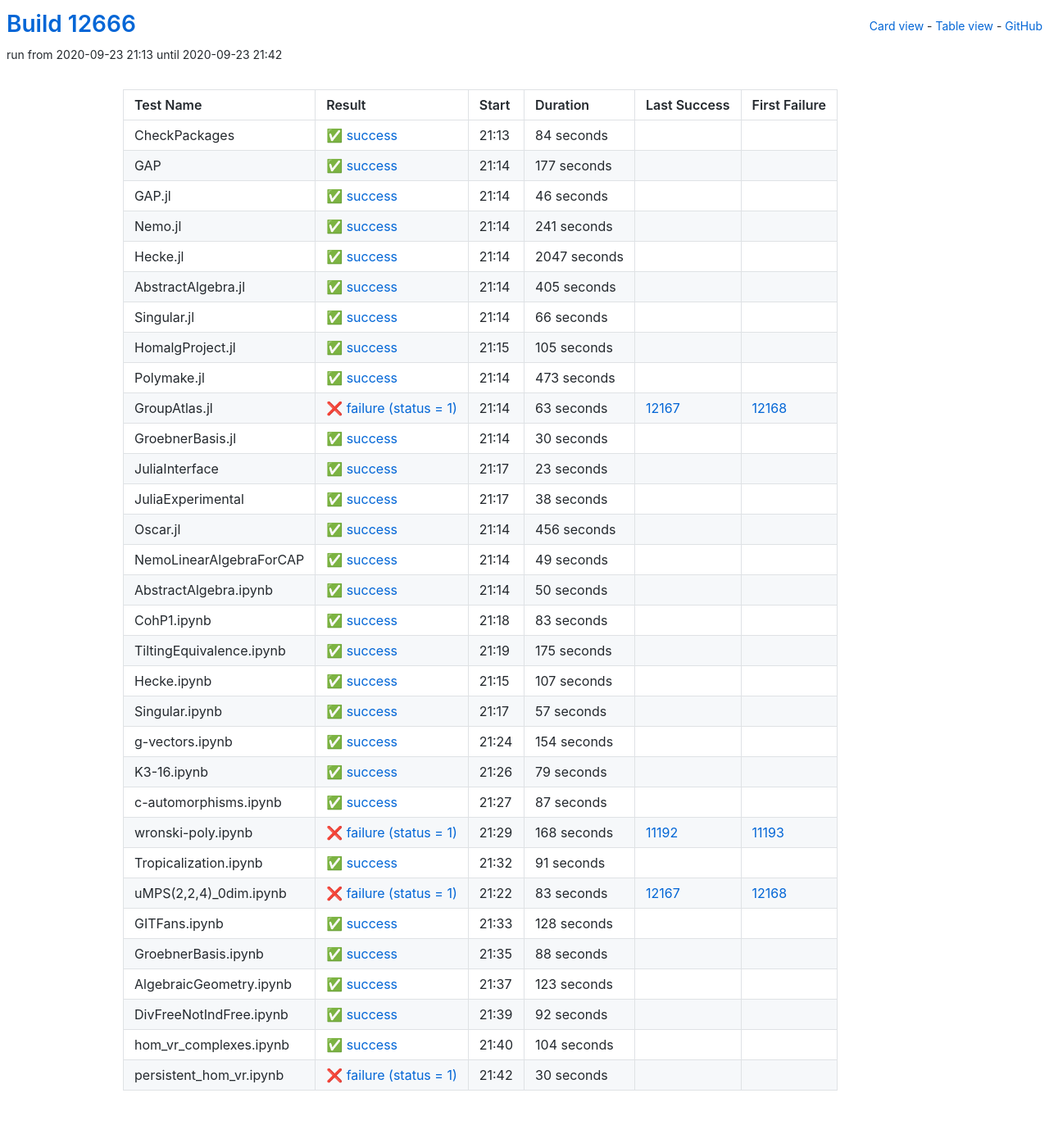
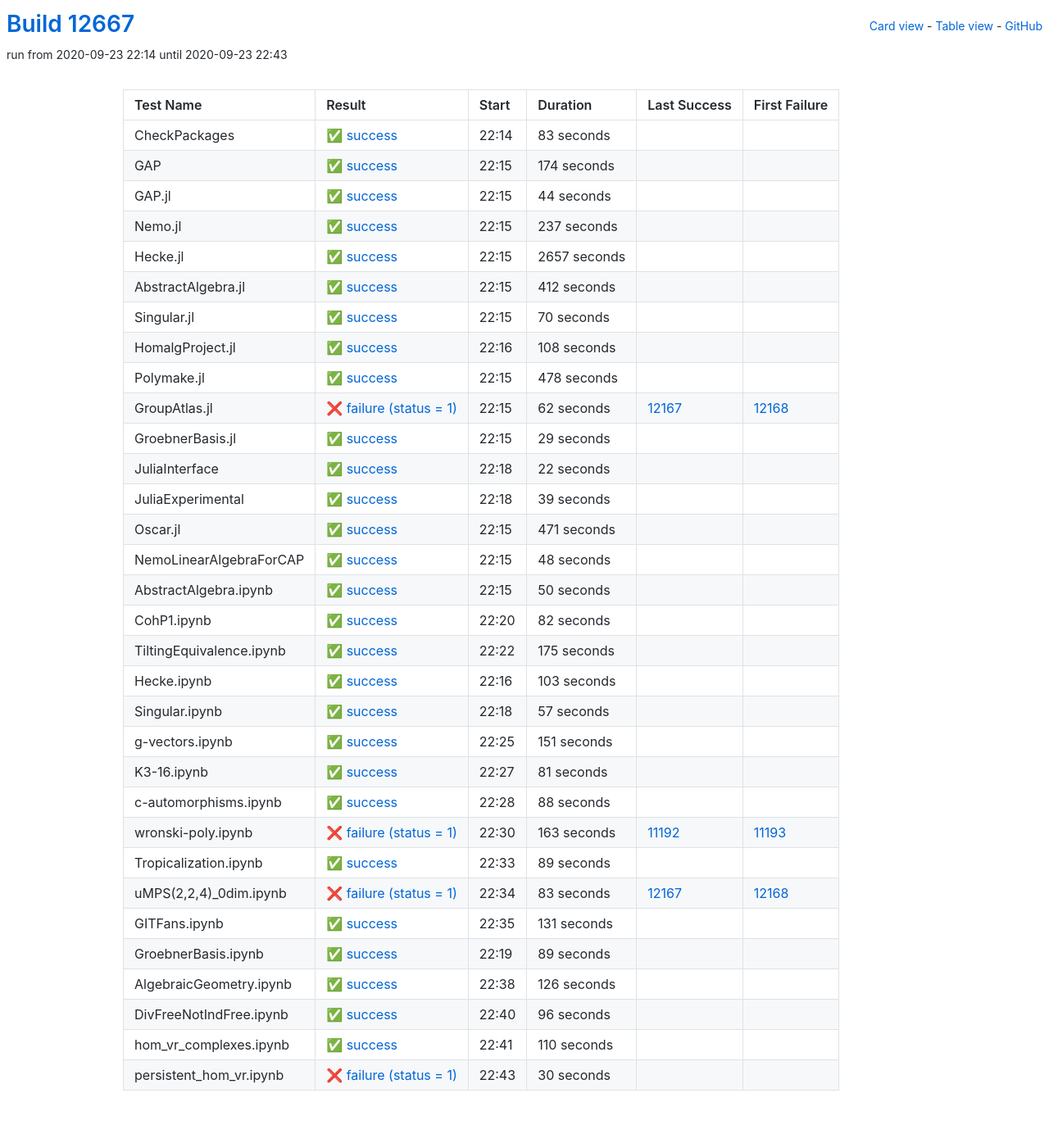
Before and after one commit to oscar-system/oscar-ci-status, a Jekyll site: the page built from table.html, in a window 1280 px wide. Shown: the whole page at 82% size. Built offline with Jekyll 4.4.1, drawn with Linux system fonts in a browser that asks for light colours.

Commit message:
Build #12667

```diff
--- a/_data/ci.yml
+++ b/_data/ci.yml
@@ -1,6 +1,6 @@
 ---
-build: 12666
-build_url: https://oscarci.mathematik.uni-kl.de/job/oscar/12666/
+build: 12667
+build_url: https://oscarci.mathematik.uni-kl.de/job/oscar/12667/
 job: oscar
 organization: oscar-system
 repo: oscar-ci-status
@@ -8,188 +8,188 @@
 tests:
 - name: CheckPackages
   id: checkpackages
-  log: https://oscarci.mathematik.uni-kl.de/job/oscar/12666/artifact/logs/build-12666/CheckPackages.log
-  start: 2020-09-23 21:13
+  log: https://oscarci.mathematik.uni-kl.de/job/oscar/12667/artifact/logs/build-12667/CheckPackages.log
+  start: 2020-09-23 22:14
   success: true
   exitcode: 0
   status: success
-  duration: 84
+  duration: 83
   last_success: false
   last_success_url:
   first_failure: false
   first_failure_url:
 - name: GAP
   id: gap
-  log: https://oscarci.mathematik.uni-kl.de/job/oscar/12666/artifact/logs/build-12666/GAP.log
-  start: 2020-09-23 21:14
+  log: https://oscarci.mathematik.uni-kl.de/job/oscar/12667/artifact/logs/build-12667/GAP.log
+  start: 2020-09-23 22:15
   success: true
   exitcode: 0
   status: success
-  duration: 177
+  duration: 174
   last_success: false
   last_success_url:
   first_failure: false
   first_failure_url:
 - name: GAP.jl
   id: gap-jl
-  log: https://oscarci.mathematik.uni-kl.de/job/oscar/12666/artifact/logs/build-12666/GAP.jl.log
-  start: 2020-09-23 21:14
+  log: https://oscarci.mathematik.uni-kl.de/job/oscar/12667/artifact/logs/build-12667/GAP.jl.log
+  start: 2020-09-23 22:15
   success: true
   exitcode: 0
   status: success
-  duration: 46
+  duration: 44
   last_success: false
   last_success_url:
   first_failure: false
   first_failure_url:
 - name: Nemo.jl
   id: nemo-jl
-  log: https://oscarci.mathematik.uni-kl.de/job/oscar/12666/artifact/logs/build-12666/Nemo.jl.log
-  start: 2020-09-23 21:14
+  log: https://oscarci.mathematik.uni-kl.de/job/oscar/12667/artifact/logs/build-12667/Nemo.jl.log
+  start: 2020-09-23 22:15
   success: true
   exitcode: 0
   status: success
-  duration: 241
+  duration: 237
   last_success: false
   last_success_url:
   first_failure: false
   first_failure_url:
 - name: Hecke.jl
   id: hecke-jl
-  log: https://oscarci.mathematik.uni-kl.de/job/oscar/12666/artifact/logs/build-12666/Hecke.jl.log
-  start: 2020-09-23 21:14
+  log: https://oscarci.mathematik.uni-kl.de/job/oscar/12667/artifact/logs/build-12667/Hecke.jl.log
+  start: 2020-09-23 22:15
   success: true
   exitcode: 0
   status: success
-  duration: 2047
+  duration: 2657
   last_success: false
   last_success_url:
   first_failure: false
   first_failure_url:
 - name: AbstractAlgebra.jl
   id: abstractalgebra-jl
-  log: https://oscarci.mathematik.uni-kl.de/job/oscar/12666/artifact/logs/build-12666/AbstractAlgebra.jl.log
-  start: 2020-09-23 21:14
+  log: https://oscarci.mathematik.uni-kl.de/job/oscar/12667/artifact/logs/build-12667/AbstractAlgebra.jl.log
+  start: 2020-09-23 22:15
   success: true
   exitcode: 0
   status: success
-  duration: 405
+  duration: 412
   last_success: false
   last_success_url:
   first_failure: false
   first_failure_url:
 - name: Singular.jl
   id: singular-jl
-  log: https://oscarci.mathematik.uni-kl.de/job/oscar/12666/artifact/logs/build-12666/Singular.jl.log
-  start: 2020-09-23 21:14
+  log: https://oscarci.mathematik.uni-kl.de/job/oscar/12667/artifact/logs/build-12667/Singular.jl.log
+  start: 2020-09-23 22:15
   success: true
   exitcode: 0
   status: success
-  duration: 66
+  duration: 70
   last_success: false
   last_success_url:
   first_failure: false
   first_failure_url:
 - name: HomalgProject.jl
   id: homalgproject-jl
-  log: https://oscarci.mathematik.uni-kl.de/job/oscar/12666/artifact/logs/build-12666/HomalgProject.jl.log
-  start: 2020-09-23 21:15
+  log: https://oscarci.mathematik.uni-kl.de/job/oscar/12667/artifact/logs/build-12667/HomalgProject.jl.log
+  start: 2020-09-23 22:16
   success: true
   exitcode: 0
   status: success
-  duration: 105
+  duration: 108
   last_success: false
   last_success_url:
   first_failure: false
   first_failure_url:
 - name: Polymake.jl
   id: polymake-jl
-  log: https://oscarci.mathematik.uni-kl.de/job/oscar/12666/artifact/logs/build-12666/Polymake.jl.log
-  start: 2020-09-23 21:14
+  log: https://oscarci.mathematik.uni-kl.de/job/oscar/12667/artifact/logs/build-12667/Polymake.jl.log
+  start: 2020-09-23 22:15
   success: true
   exitcode: 0
   status: success
-  duration: 473
+  duration: 478
   last_success: false
   last_success_url:
   first_failure: false
   first_failure_url:
 - name: GroupAtlas.jl
   id: groupatlas-jl
-  log: https://oscarci.mathematik.uni-kl.de/job/oscar/12666/artifact/logs/build-12666/GroupAtlas.jl.log
-  start: 2020-09-23 21:14
+  log: https://oscarci.mathematik.uni-kl.de/job/oscar/12667/artifact/logs/build-12667/GroupAtlas.jl.log
+  start: 2020-09-23 22:15
   success: false
   exitcode: 1
   status: failure
-  duration: 63
+  duration: 62
   last_success: 12167
   last_success_url: https://oscarci.mathematik.uni-kl.de/job/oscar/12167/
   first_failure: 12168
   first_failure_url: https://oscarci.mathematik.uni-kl.de/job/oscar/12168/
 - name: GroebnerBasis.jl
   id: groebnerbasis-jl
-  log: https://oscarci.mathematik.uni-kl.de/job/oscar/12666/artifact/logs/build-12666/GroebnerBasis.jl.log
-  start: 2020-09-23 21:14
+  log: https://oscarci.mathematik.uni-kl.de/job/oscar/12667/artifact/logs/build-12667/GroebnerBasis.jl.log
+  start: 2020-09-23 22:15
   success: true
   exitcode: 0
   status: success
-  duration: 30
+  duration: 29
   last_success: false
   last_success_url:
   first_failure: false
   first_failure_url:
 - name: JuliaInterface
   id: juliainterface
-  log: https://oscarci.mathematik.uni-kl.de/job/oscar/12666/artifact/logs/build-12666/JuliaInterface.log
-  start: 2020-09-23 21:17
+  log: https://oscarci.mathematik.uni-kl.de/job/oscar/12667/artifact/logs/build-12667/JuliaInterface.log
+  start: 2020-09-23 22:18
   success: true
   exitcode: 0
   status: success
-  duration: 23
+  duration: 22
   last_success: false
   last_success_url:
   first_failure: false
   first_failure_url:
 - name: JuliaExperimental
   id: juliaexperimental
-  log: https://oscarci.mathematik.uni-kl.de/job/oscar/12666/artifact/logs/build-12666/JuliaExperimental.log
-  start: 2020-09-23 21:17
+  log: https://oscarci.mathematik.uni-kl.de/job/oscar/12667/artifact/logs/build-12667/JuliaExperimental.log
+  start: 2020-09-23 22:18
   success: true
   exitcode: 0
   status: success
-  duration: 38
+  duration: 39
   last_success: false
   last_success_url:
   first_failure: false
   first_failure_url:
 - name: Oscar.jl
   id: oscar-jl
-  log: https://oscarci.mathematik.uni-kl.de/job/oscar/12666/artifact/logs/build-12666/Oscar.jl.log
-  start: 2020-09-23 21:14
+  log: https://oscarci.mathematik.uni-kl.de/job/oscar/12667/artifact/logs/build-12667/Oscar.jl.log
+  start: 2020-09-23 22:15
   success: true
   exitcode: 0
   status: success
-  duration: 456
+  duration: 471
   last_success: false
   last_success_url:
   first_failure: false
   first_failure_url:
 - name: NemoLinearAlgebraForCAP
   id: nemolinearalgebraforcap
-  log: https://oscarci.mathematik.uni-kl.de/job/oscar/12666/artifact/logs/build-12666/NemoLinearAlgebraForCAP.log
-  start: 2020-09-23 21:14
+  log: https://oscarci.mathematik.uni-kl.de/job/oscar/12667/artifact/logs/build-12667/NemoLinearAlgebraForCAP.log
+  start: 2020-09-23 22:15
   success: true
   exitcode: 0
   status: success
-  duration: 49
+  duration: 48
   last_success: false
   last_success_url:
   first_failure: false
   first_failure_url:
 - name: AbstractAlgebra.ipynb
   id: abstractalgebra-ipynb
-  log: https://oscarci.mathematik.uni-kl.de/job/oscar/12666/artifact/logs/build-12666/AbstractAlgebra.ipynb.log
-  start: 2020-09-23 21:14
+  log: https://oscarci.mathematik.uni-kl.de/job/oscar/12667/artifact/logs/build-12667/AbstractAlgebra.ipynb.log
+  start: 2020-09-23 22:15
   success: true
   exitcode: 0
   status: success
@@ -200,20 +200,20 @@
   first_failure_url:
 - name: CohP1.ipynb
   id: cohp1-ipynb
-  log: https://oscarci.mathematik.uni-kl.de/job/oscar/12666/artifact/logs/build-12666/CohP1.ipynb.log
-  start: 2020-09-23 21:18
+  log: https://oscarci.mathematik.uni-kl.de/job/oscar/12667/artifact/logs/build-12667/CohP1.ipynb.log
+  start: 2020-09-23 22:20
   success: true
   exitcode: 0
   status: success
-  duration: 83
+  duration: 82
   last_success: false
   last_success_url:
   first_failure: false
   first_failure_url:
 - name: TiltingEquivalence.ipynb
   id: tiltingequivalence-ipynb
-  log: https://oscarci.mathematik.uni-kl.de/job/oscar/12666/artifact/logs/build-12666/TiltingEquivalence.ipynb.log
-  start: 2020-09-23 21:19
+  log: https://oscarci.mathematik.uni-kl.de/job/oscar/12667/artifact/logs/build-12667/TiltingEquivalence.ipynb.log
+  start: 2020-09-23 22:22
   success: true
   exitcode: 0
   status: success
@@ -224,20 +224,20 @@
   first_failure_url:
 - name: Hecke.ipynb
   id: hecke-ipynb
-  log: https://oscarci.mathematik.uni-kl.de/job/oscar/12666/artifact/logs/build-12666/Hecke.ipynb.log
-  start: 2020-09-23 21:15
+  log: https://oscarci.mathematik.uni-kl.de/job/oscar/12667/artifact/logs/build-12667/Hecke.ipynb.log
+  start: 2020-09-23 22:16
   success: true
   exitcode: 0
   status: success
-  duration: 107
+  duration: 103
   last_success: false
   last_success_url:
   first_failure: false
   first_failure_url:
 - name: Singular.ipynb
   id: singular-ipynb
-  log: https://oscarci.mathematik.uni-kl.de/job/oscar/12666/artifact/logs/build-12666/Singular.ipynb.log
-  start: 2020-09-23 21:17
+  log: https://oscarci.mathematik.uni-kl.de/job/oscar/12667/artifact/logs/build-12667/Singular.ipynb.log
+  start: 2020-09-23 22:18
   success: true
   exitcode: 0
   status: success
@@ -248,68 +248,68 @@
   first_failure_url:
 - name: g-vectors.ipynb
   id: g-vectors-ipynb
-  log: https://oscarci.mathematik.uni-kl.de/job/oscar/12666/artifact/logs/build-12666/g-vectors.ipynb.log
-  start: 2020-09-23 21:24
+  log: https://oscarci.mathematik.uni-kl.de/job/oscar/12667/artifact/logs/build-12667/g-vectors.ipynb.log
+  start: 2020-09-23 22:25
   success: true
   exitcode: 0
   status: success
-  duration: 154
+  duration: 151
   last_success: false
   last_success_url:
   first_failure: false
   first_failure_url:
 - name: K3-16.ipynb
   id: k3-16-ipynb
-  log: https://oscarci.mathematik.uni-kl.de/job/oscar/12666/artifact/logs/build-12666/K3-16.ipynb.log
-  start: 2020-09-23 21:26
+  log: https://oscarci.mathematik.uni-kl.de/job/oscar/12667/artifact/logs/build-12667/K3-16.ipynb.log
+  start: 2020-09-23 22:27
   success: true
   exitcode: 0
   status: success
-  duration: 79
+  duration: 81
   last_success: false
   last_success_url:
   first_failure: false
   first_failure_url:
 - name: c-automorphisms.ipynb
   id: c-automorphisms-ipynb
-  log: https://oscarci.mathematik.uni-kl.de/job/oscar/12666/artifact/logs/build-12666/c-automorphisms.ipynb.log
-  start: 2020-09-23 21:27
+  log: https://oscarci.mathematik.uni-kl.de/job/oscar/12667/artifact/logs/build-12667/c-automorphisms.ipynb.log
+  start: 2020-09-23 22:28
   success: true
   exitcode: 0
   status: success
-  duration: 87
+  duration: 88
   last_success: false
   last_success_url:
   first_failure: false
   first_failure_url:
 - name: wronski-poly.ipynb
   id: wronski-poly-ipynb
-  log: https://oscarci.mathematik.uni-kl.de/job/oscar/12666/artifact/logs/build-12666/wronski-poly.ipynb.log
-  start: 2020-09-23 21:29
+  log: https://oscarci.mathematik.uni-kl.de/job/oscar/12667/artifact/logs/build-12667/wronski-poly.ipynb.log
+  start: 2020-09-23 22:30
   success: false
   exitcode: 1
   status: failure
-  duration: 168
+  duration: 163
   last_success: 11192
   last_success_url: https://oscarci.mathematik.uni-kl.de/job/oscar/11192/
   first_failure: 11193
   first_failure_url: https://oscarci.mathematik.uni-kl.de/job/oscar/11193/
 - name: Tropicalization.ipynb
   id: tropicalization-ipynb
-  log: https://oscarci.mathematik.uni-kl.de/job/oscar/12666/artifact/logs/build-12666/Tropicalization.ipynb.log
-  start: 2020-09-23 21:32
+  log: https://oscarci.mathematik.uni-kl.de/job/oscar/12667/artifact/logs/build-12667/Tropicalization.ipynb.log
+  start: 2020-09-23 22:33
   success: true
   exitcode: 0
   status: success
-  duration: 91
+  duration: 89
   last_success: false
   last_success_url:
   first_failure: false
   first_failure_url:
 - name: uMPS(2,2,4)_0dim.ipynb
   id: umps-2-2-4-0dim-ipynb
-  log: https://oscarci.mathematik.uni-kl.de/job/oscar/12666/artifact/logs/build-12666/uMPS-2-2-4-_0dim.ipynb.log
-  start: 2020-09-23 21:22
+  log: https://oscarci.mathematik.uni-kl.de/job/oscar/12667/artifact/logs/build-12667/uMPS-2-2-4-_0dim.ipynb.log
+  start: 2020-09-23 22:34
   success: false
   exitcode: 1
   status: failure
@@ -320,68 +320,68 @@
   first_failure_url: https://oscarci.mathematik.uni-kl.de/job/oscar/12168/
 - name: GITFans.ipynb
   id: gitfans-ipynb
-  log: https://oscarci.mathematik.uni-kl.de/job/oscar/12666/artifact/logs/build-12666/GITFans.ipynb.log
-  start: 2020-09-23 21:33
+  log: https://oscarci.mathematik.uni-kl.de/job/oscar/12667/artifact/logs/build-12667/GITFans.ipynb.log
+  start: 2020-09-23 22:35
   success: true
   exitcode: 0
   status: success
-  duration: 128
+  duration: 131
   last_success: false
   last_success_url:
   first_failure: false
   first_failure_url:
 - name: GroebnerBasis.ipynb
   id: groebnerbasis-ipynb
-  log: https://oscarci.mathematik.uni-kl.de/job/oscar/12666/artifact/logs/build-12666/GroebnerBasis.ipynb.log
-  start: 2020-09-23 21:35
+  log: https://oscarci.mathematik.uni-kl.de/job/oscar/12667/artifact/logs/build-12667/GroebnerBasis.ipynb.log
+  start: 2020-09-23 22:19
   success: true
   exitcode: 0
   status: success
-  duration: 88
+  duration: 89
   last_success: false
   last_success_url:
   first_failure: false
   first_failure_url:
 - name: AlgebraicGeometry.ipynb
   id: algebraicgeometry-ipynb
-  log: https://oscarci.mathematik.uni-kl.de/job/oscar/12666/artifact/logs/build-12666/AlgebraicGeometry.ipynb.log
-  start: 2020-09-23 21:37
+  log: https://oscarci.mathematik.uni-kl.de/job/oscar/12667/artifact/logs/build-12667/AlgebraicGeometry.ipynb.log
+  start: 2020-09-23 22:38
   success: true
   exitcode: 0
   status: success
-  duration: 123
+  duration: 126
   last_success: false
   last_success_url:
   first_failure: false
   first_failure_url:
 - name: DivFreeNotIndFree.ipynb
   id: divfreenotindfree-ipynb
-  log: https://oscarci.mathematik.uni-kl.de/job/oscar/12666/artifact/logs/build-12666/DivFreeNotIndFree.ipynb.log
-  start: 2020-09-23 21:39
+  log: https://oscarci.mathematik.uni-kl.de/job/oscar/12667/artifact/logs/build-12667/DivFreeNotIndFree.ipynb.log
+  start: 2020-09-23 22:40
   success: true
   exitcode: 0
   status: success
-  duration: 92
+  duration: 96
   last_success: false
   last_success_url:
   first_failure: false
   first_failure_url:
 - name: hom_vr_complexes.ipynb
   id: hom-vr-complexes-ipynb
-  log: https://oscarci.mathematik.uni-kl.de/job/oscar/12666/artifact/logs/build-12666/hom_vr_complexes.ipynb.log
-  start: 2020-09-23 21:40
+  log: https://oscarci.mathematik.uni-kl.de/job/oscar/12667/artifact/logs/build-12667/hom_vr_complexes.ipynb.log
+  start: 2020-09-23 22:41
   success: true
   exitcode: 0
   status: success
-  duration: 104
+  duration: 110
   last_success: false
   last_success_url:
   first_failure: false
   first_failure_url:
 - name: persistent_hom_vr.ipynb
   id: persistent-hom-vr-ipynb
-  log: https://oscarci.mathematik.uni-kl.de/job/oscar/12666/artifact/logs/build-12666/persistent_hom_vr.ipynb.log
-  start: 2020-09-23 21:42
+  log: https://oscarci.mathematik.uni-kl.de/job/oscar/12667/artifact/logs/build-12667/persistent_hom_vr.ipynb.log
+  start: 2020-09-23 22:43
   success: false
   exitcode: 1
   status: failure
```
Also changed, not shown: README.md.
